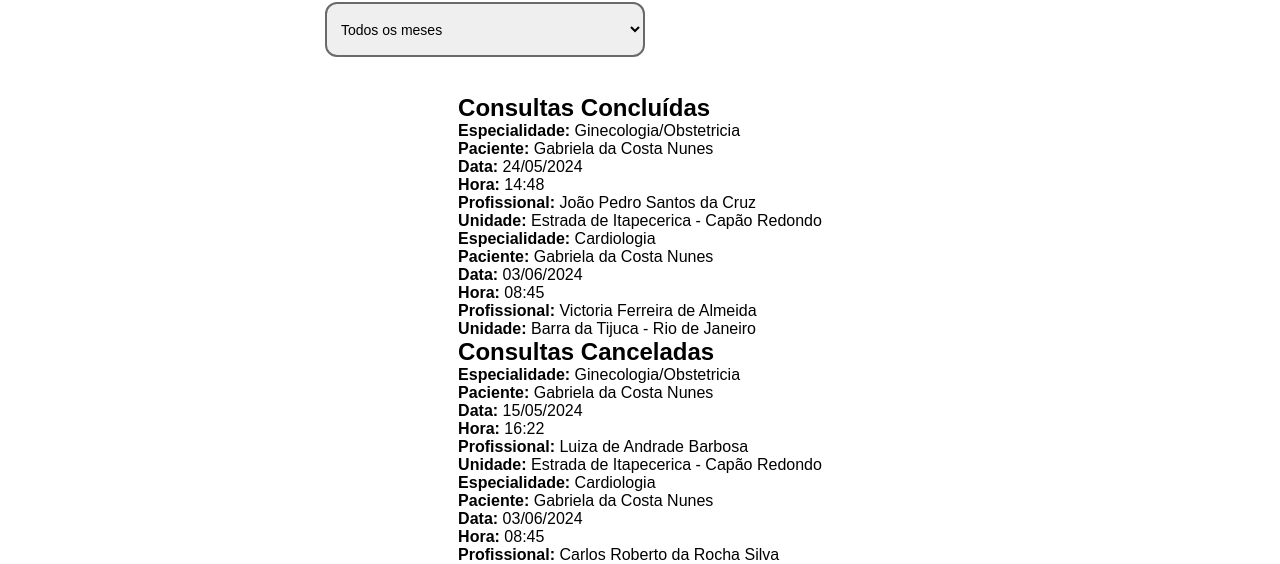
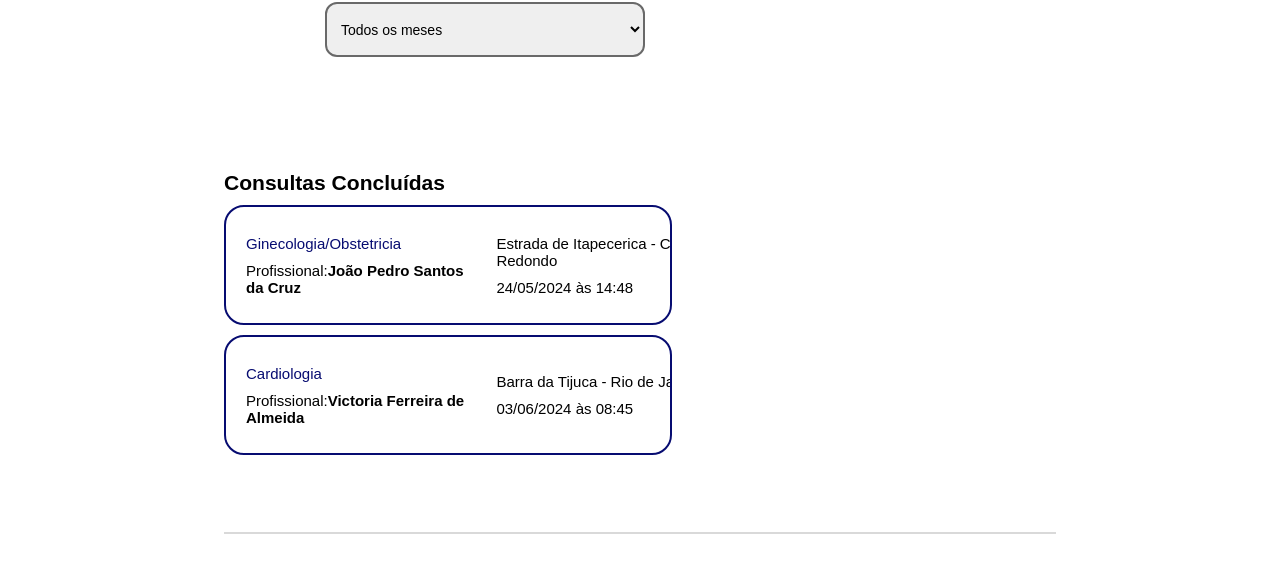
Before and after one commit to GiovanniMontinOFC/portalDoPaciente, a React (Vite) app: page /historico in a window 1280 px wide. Shown: the part 236-800 px from the top of the page. Built offline with nearby package versions, Linux system fonts and the light colour scheme.

Commit message:
Finalizacao

```diff
--- a/src/components/Cadastro/StyleCadastro.jsx
+++ b/src/components/Cadastro/StyleCadastro.jsx
@@ -78,6 +78,8 @@ export const Button = styled.button`
     @media (max-width: 500px) {
         width: 100%;
         height: auto;
+        margin-top:20px;
+        padding:10px;
     }
 `
 
--- a/src/components/Paciente/consultas.jsx
+++ b/src/components/Paciente/consultas.jsx
@@ -123,17 +123,17 @@ const Agendar = () => {
 const DadosProximas = ({ proximas, titulo }) => {
   return (
     <>
-      <S.SectionContainer>
+      <S.SectionContainer className="details">
         <h1>{titulo}</h1>
         {proximas.map((item) => (
           <S.CardConsulta key={item.id} className="historico-item">
-            <S.Linha>{item.especialidade}</S.Linha>
-            <S.Linha>Profissional:
+            <S.Linha className="blue">{item.especialidade}</S.Linha>
+            <S.Linha className="small">
+              Profissional:
               <strong>{item.profissional}</strong>
             </S.Linha>
-            <S.Linha>{item.datetime.data}</S.Linha>
-            <S.Linha> {item.datetime.hora}</S.Linha>
             <S.Linha>{item.unidade}</S.Linha>
+            <S.Linha>{item.datetime.data} às {item.datetime.hora}</S.Linha>
           </S.CardConsulta>
         ))}
       </S.SectionContainer>
@@ -163,6 +163,17 @@ const ProximasConsultas = () => {
         hora: "08:45",
       },
       profissional: "Carlos Roberto da Rocha Silva",
+      unidade: "Barra da Tijuca - Rio de Janeiro"
+    },
+    {
+      especialidade: "Clinica Geral",
+      id: 2,
+      paciente: "Gabriela da Costa Nunes",
+      datetime: {
+        data: "29/06/2024",
+        hora: "10:00",
+      },
+      profissional: "Augustos de Souza",
       unidade: "Barra da Tijuca - Rio de Janeiro"
     }
   ];
--- a/src/components/Paciente/historico.jsx
+++ b/src/components/Paciente/historico.jsx
@@ -8,19 +8,20 @@ import * as S from "./styleContainer";
 const DadosHistorico = ({ historico, titulo }) => {
   return (
     <>
-      <div>
+      <S.SectionContainer className="details">
         <h1>{titulo}</h1>
         {historico.map((item) => (
-          <div key={item.id} className="historico-item">
-            <p><strong>Especialidade:</strong> {item.especialidade}</p>
-            <p><strong>Paciente:</strong> {item.paciente}</p>
-            <p><strong>Data:</strong> {item.datetime.data}</p>
-            <p><strong>Hora:</strong> {item.datetime.hora}</p>
-            <p><strong>Profissional:</strong> {item.profissional}</p>
-            <p><strong>Unidade:</strong> {item.unidade}</p>
-          </div>
+          <S.CardConsulta key={item.id} className="historico-item">
+            <S.Linha className="blue">{item.especialidade}</S.Linha>
+            <S.Linha className="small">
+              Profissional:
+              <strong>{item.profissional}</strong>
+            </S.Linha>
+            <S.Linha>{item.unidade}</S.Linha>
+            <S.Linha>{item.datetime.data} às {item.datetime.hora}</S.Linha>
+          </S.CardConsulta>
         ))}
-      </div>
+      </S.SectionContainer>
     </>
   );
 };
--- a/src/components/Paciente/styleContainer.jsx
+++ b/src/components/Paciente/styleContainer.jsx
@@ -67,9 +67,10 @@ const Options = styled.option`
 `
 
 const Linha = styled.p`
-   margin: 5px;
+   margin: 5px 10px;
    font-size: 15px;
    white-space: pre-line;
+   width: 18vw;
 `
 
 const CardConsulta = styled.div`
@@ -82,9 +83,8 @@ const CardConsulta = styled.div`
     border-radius: 20px;
     margin-top: 10px;
     padding: 10px;
-    width: 50vw;
+    width: 35vw;
     height: 15vh;
-
 `
 
 
--- a/src/index.css
+++ b/src/index.css
@@ -35,3 +35,17 @@ img {
   text-align: center;
   padding: 10px 0 10px 0;
 }
+
+.blue{
+  color: #070c71;
+}
+
+.small{
+  width:10vw;
+}
+
+.details {
+  flex-wrap: wrap;
+  height: 40vh;
+  border-bottom: 2px solid #d9d9d9;
+}
```
